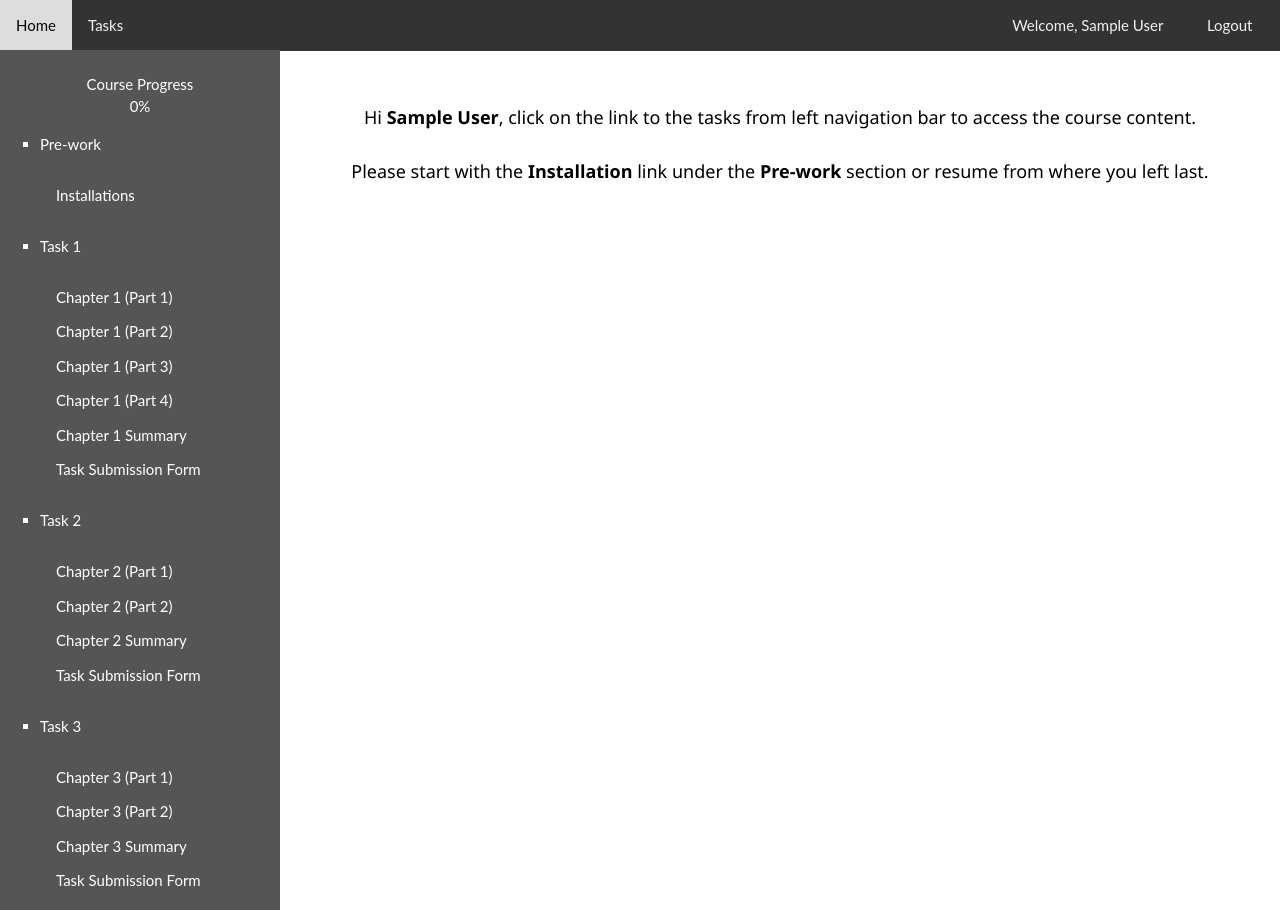
After one commit to gaganshrestha/python-classes, a Flask app: page /task_landing in a window 1280 px wide. The commit adds this page. Run offline with Flask 2, Linux system fonts and the light colour scheme; the visitor is signed in with stand-in values (Sample User, id 1); data that the repository does not hold is empty.

Commit message:
Added task landing page

```diff
--- a/app.py
+++ b/app.py
@@ -208,6 +208,18 @@ def prework(chapter_name):
 
 
 
+@app.route('/task_landing', methods=['GET'])
+@login_required
+def task_landing():
+
+	if not current_user.is_authenticated:
+		return redirect(url_for('login'))
+
+
+	progress = get_progress(current_user.name)
+
+	return render_template('task_landing.html', user=current_user.name, progress=progress)
+
 
 
 
--- a/database.py
+++ b/database.py
@@ -33,8 +33,8 @@ SQLALCHEMY_DATABASE_URI = "mysql+mysqlconnector://{username}:{password}@{hostnam
 )
 app.config["SQLALCHEMY_DATABASE_URI"] = SQLALCHEMY_DATABASE_URI
 app.config['SECRET_KEY'] = os.urandom(24)
+'''
 
-'''
 
 
 '''
--- a/templates/homepage.html
+++ b/templates/homepage.html
@@ -15,7 +15,7 @@
 
     <center><h5><br><br>Hi <b>{{ user }}</b>, welcome to the Beginners Python Immersion Course. Let's get started.</h5>
 
-    <font size="4">Click <a href="{{ url_for('prework', chapter_name='prework') }}">here</a> or the <b>Tasks</b> link in the top navigation bar to begin the course.</font>
+    <font size="4">Click <a href="{{ url_for('task_landing') }}">here</a> or the <b>Tasks</b> link in the top navigation bar to begin the course.</font>
 
     </center>
 
--- a/templates/show_progress.html
+++ b/templates/show_progress.html
@@ -4,7 +4,9 @@
   <center><font color='white'>Course Progress</font></center>
 
   <div class="w3-light-grey">
-  <div id="myBar" class="w3-container w3-green" style="height:24px;width:{{progress}}%"></div>
+    {% if progress > 0 %}
+         <div id="myBar" class="w3-container w3-green" style="height:24px;width:{{progress}}%"></div>
+    {% endif %}
   </div>
 
   <center><font color='white'>{{progress}}%</font></center>
--- a/templates/show_top_menu.html
+++ b/templates/show_top_menu.html
@@ -3,7 +3,7 @@
 
     {% if user %}
         <a href="{{ url_for('homepage') }}">Home</a>
-        <a href="{{ url_for('prework', chapter_name='prework') }}">Tasks</a>
+        <a href="{{ url_for('task_landing') }}">Tasks</a>
 
         <a href="{{ url_for('logout') }}" style="float: right">&nbsp;&nbsp;&nbsp;Logout&nbsp;&nbsp;&nbsp;</a>
         <a href="{{ url_for('homepage') }}" style="float: right">Welcome, {{ user }}</a>
--- /dev/null
+++ b/templates/task_landing.html
@@ -0,0 +1,43 @@
+{% extends "base.html" %}
+{% from "show_chapters.html" import show_chapters %}
+{% from "show_progress.html" import show_progress %}
+{% from "show_top_menu.html" import show_top_menu %}
+
+
+{% block title %} Tasks {% endblock %}
+
+{% block top_menu %}
+         {{ show_top_menu(user) }}
+{% endblock %}
+
+
+{% block nav %}
+
+    {{ show_progress(progress) }}
+
+
+    {{ show_chapters() }}
+
+
+{% endblock %}
+
+
+{% block body %}
+
+  <div class="main">
+
+    <center><h5><br><br>Hi <b>{{ user }}</b>, click on the link to the tasks from left navigation bar to access the course content.
+
+      <br><br> Please start with the <b>Installation</b> link under the <b>Pre-work</b> section or resume from where you left last.
+
+    </h5>
+
+
+
+
+    </center>
+
+
+  </div>
+
+{% endblock %}
```
